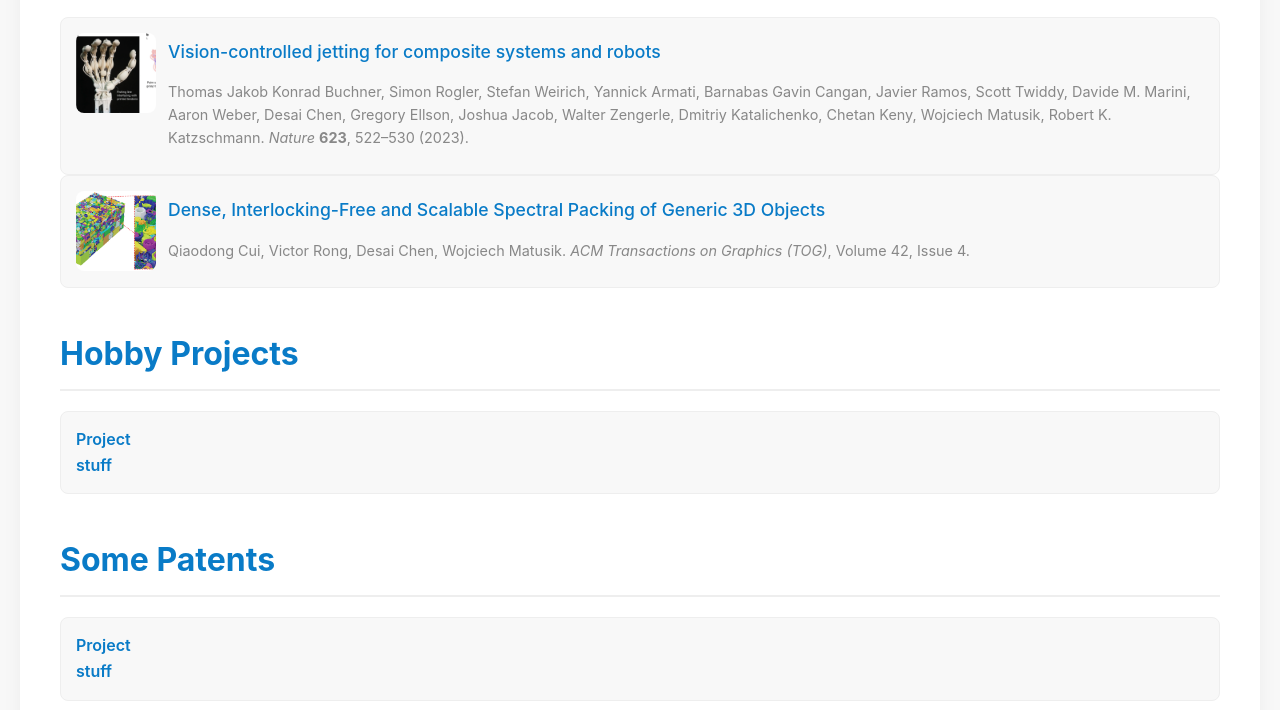
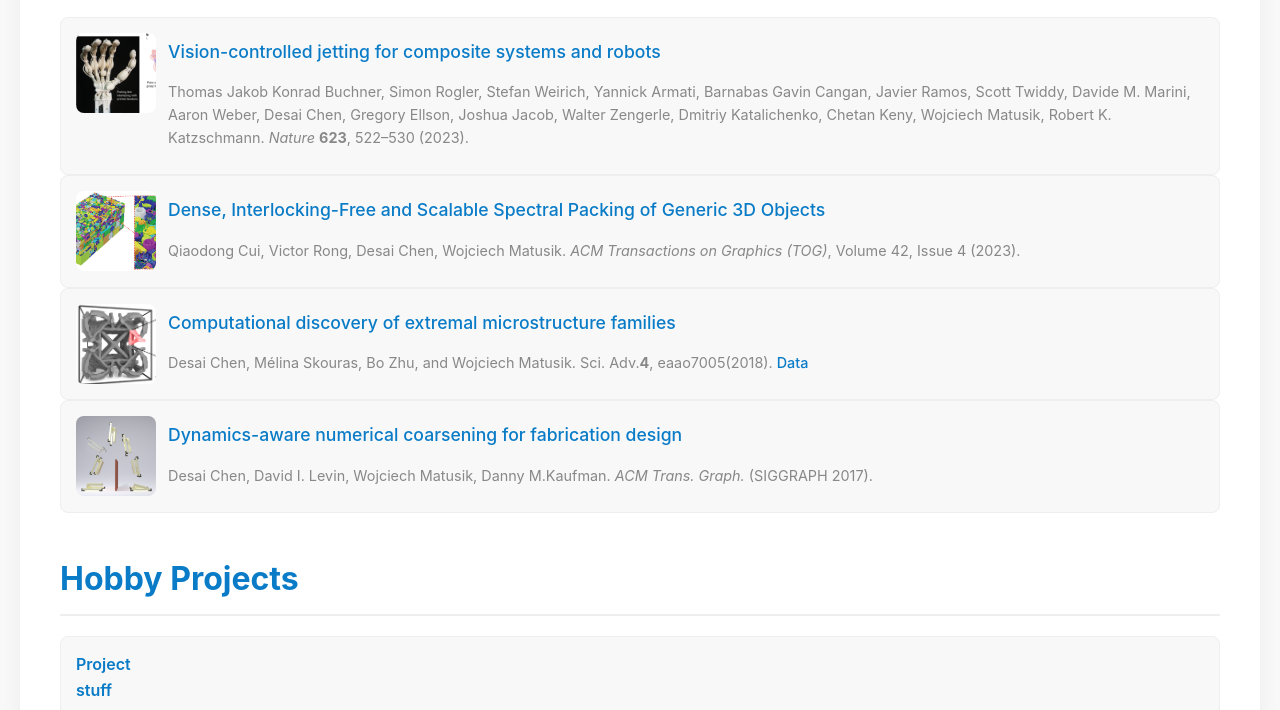
Before and after one commit to desaic/desaic.github.io, a plain HTML site: page index.html in a window 1280 px wide. Shown: the part 465-1175 px from the top of the page. Drawn offline with Linux system fonts and the light colour scheme.

Commit message:
adding papers

```diff
--- a/index.html
+++ b/index.html
@@ -50,10 +50,30 @@
                     <div class="publication-details">
                         <h3><a href="https://inkbit3d.com/packing/">Dense, Interlocking-Free and Scalable Spectral Packing of Generic 3D Objects</a></h3>
                         <p>Qiaodong Cui, Victor Rong, Desai Chen, Wojciech Matusik.
-                            <i>ACM Transactions on Graphics (TOG)</i>, Volume 42, Issue 4.
+                            <i>ACM Transactions on Graphics (TOG)</i>, Volume 42, Issue 4 (2023).
                         </p>
                     </div>
                 </li>
+                <li>
+                    <img src="micro_structure.png"
+                        class="publication-teaser">
+                    <div class="publication-details">
+                        <h3><a href="https://www.science.org/doi/10.1126/sciadv.aao7005">Computational discovery of extremal microstructure families</a></h3>
+                        <p>Desai Chen, Mélina Skouras, Bo Zhu, and Wojciech Matusik.
+                            Sci. Adv.<b>4</b>, eaao7005(2018). <a href="3dcubic64.zip">Data</a>
+                        </p>
+                    </div>
+                </li>
+                <li>
+                    <img src="jumper.png"
+                        class="publication-teaser">
+                    <div class="publication-details">
+                        <h3><a href="https://people.csail.mit.edu/desaic/projects/desdyn.html">Dynamics-aware numerical coarsening for fabrication design</a></h3>
+                        <p>Desai Chen, David I. Levin, Wojciech Matusik, Danny M.Kaufman. <i>ACM Trans. Graph.</i> (SIGGRAPH 2017).
+                        </p>
+                    </div>
+                </li>
+
             </ul>
         </div>
 
```
Also changed, not shown: jumper.png (added), micro_structure.png (added), 1 other file.
